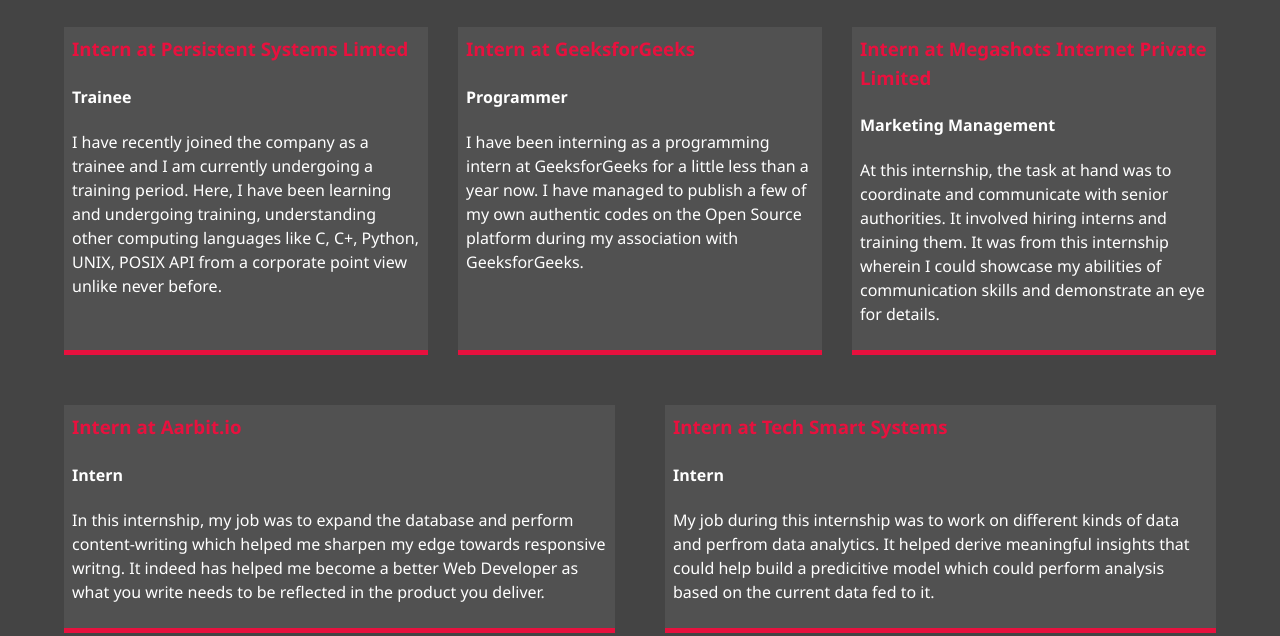
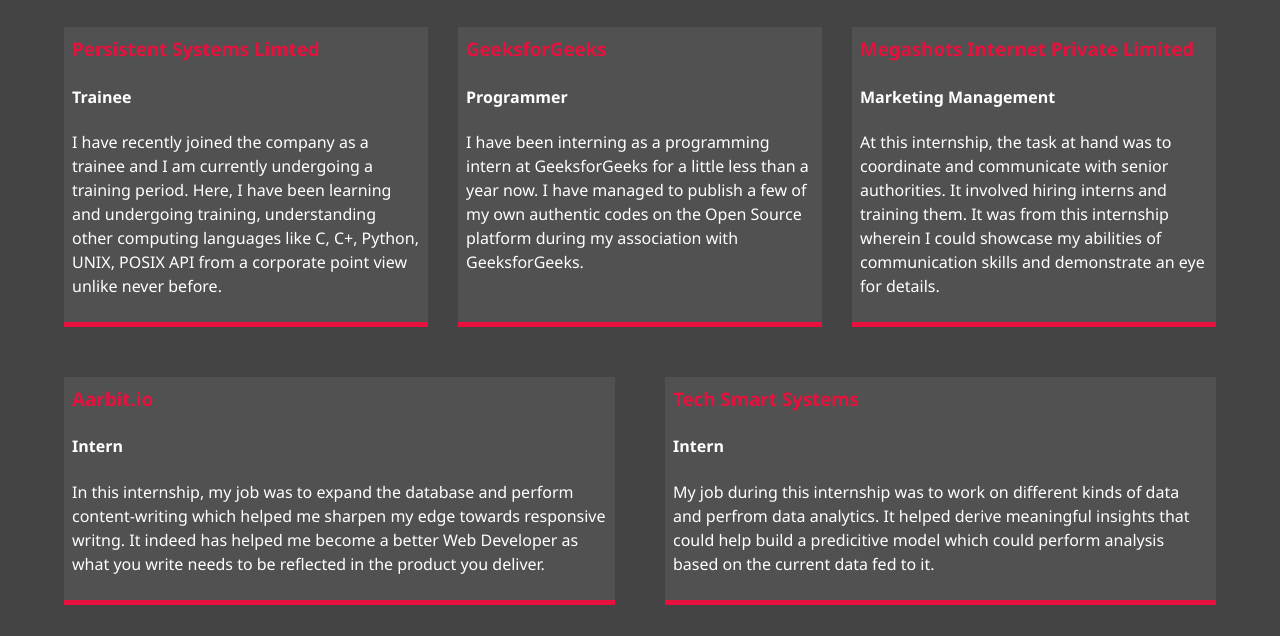
Before and after one commit to YashGandhi21/Yash, a website: page my_portfolio/about.html in a window 1280 px wide. Shown: the part 555-1191 px from the top of the page. Drawn offline with Linux system fonts and the light colour scheme.

Commit message:
about page changed

```diff
--- a/my_portfolio/about.html
+++ b/my_portfolio/about.html
@@ -70,7 +70,7 @@
 
         <div class="job job-1">
           <h3 class="text-secondary">
-            <b>Intern at Persistent Systems Limted</b>
+            <b>Persistent Systems Limted</b>
           </h3>
           <h4>Trainee</h4>
           <p>
@@ -83,7 +83,7 @@
         </div>
 
         <div class="job job-2">
-          <h3 class="text-secondary"><b>Intern at GeeksforGeeks</b></h3>
+          <h3 class="text-secondary"><b>GeeksforGeeks</b></h3>
           <h4>Programmer</h4>
           <p>
             I have been interning as a programming intern at GeeksforGeeks for a
@@ -95,7 +95,7 @@
 
         <div class="job job-3">
           <h3 class="text-secondary">
-            <b>Intern at Megashots Internet Private Limited</b>
+            <b>Megashots Internet Private Limited</b>
           </h3>
           <h4>Marketing Management</h4>
           <p>
@@ -110,7 +110,7 @@
 
       <div class="about-info1">
         <div class="job job-4">
-          <h3 class="text-secondary"><b>Intern at Aarbit.io</b></h3>
+          <h3 class="text-secondary"><b>Aarbit.io</b></h3>
           <h4>Intern</h4>
           <p>
             In this internship, my job was to expand the database and perform
@@ -121,7 +121,7 @@
         </div>
 
         <div class="job job-5">
-          <h3 class="text-secondary"><b>Intern at Tech Smart Systems</b></h3>
+          <h3 class="text-secondary"><b>Tech Smart Systems</b></h3>
           <h4>Intern</h4>
           <p>
             My job during this internship was to work on different kinds of data
```
